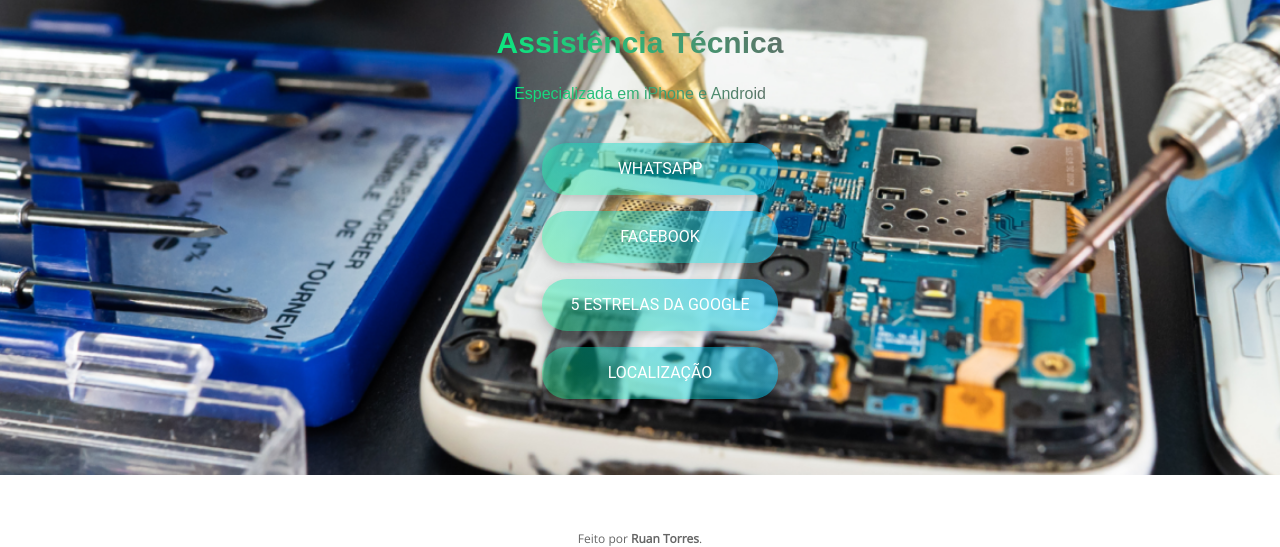
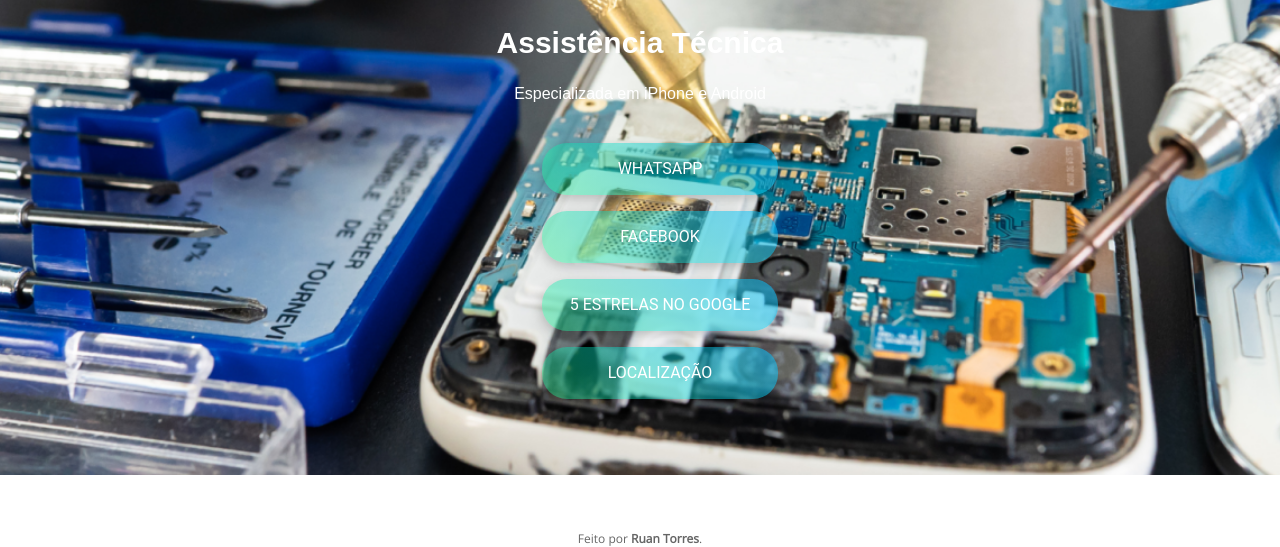
Before and after one commit to RuanTorress/jordaoCell, a plain HTML site: page index.html in a window 1280 px wide. Shown: the part 333-880 px from the top of the page. Drawn offline with nearby package versions, Linux system fonts and the light colour scheme.

Commit message:
Mensagem explicativa sobre as mudanças

```diff
--- a/index.html
+++ b/index.html
@@ -34,9 +34,8 @@
       <ul>
 
         <li><a href="https://wa.me/5562992917850" target="_blank" title="Chamar no WhatsApp">WhatsApp</a></li>
-
-        <li><a href="https://www.facebook.com/JordaoCell/" target="_blank" title="Facbook">Facebook</a></li>
-        <li><a href="https://g.co/kgs/hUYfkG7" target="_blank" title="Avaliação da Google">5 Estrelas da Google</a></li>
+        <li><a href="https://www.facebook.com/search/top?q=jord%C3%A3o%20cell" target="_blank" title="Facbook">Facebook</a></li>
+        <li><a href="https://g.co/kgs/hUYfkG7" target="_blank" title="Avaliação da Google">5 Estrelas no Google</a></li>
         <li><a href="https://www.google.com/maps/dir/-16.8270053,-49.2942932/-16.6809241,-49.2798615/@-16.7538155,-49.3544577,12z/data=!3m1!4b1!4m4!4m3!1m1!4e1!1m0?entry=ttu&g_ep=EgoyMDI0MTEyNC4xIKXMDSoASAFQAw%3D%3D" target="_blank">Localização</a></li>
 
       </ul>
--- a/style.css
+++ b/style.css
@@ -53,22 +53,14 @@ h1 {
   font-family: 'Itars', 'Love', sans-serif;
   font-size: 30px;
   line-height: 1.4;
-  color: transparent; /* Torna o texto transparente */
-  background: linear-gradient(45deg, #05f283, #666666); /* Gradiente de cores */
-  -webkit-background-clip: text; /* Aplica o gradiente ao texto */
-  background-clip: text; /* Para suportar navegadores mais novos */
-  font-style: normal;
+  color: #ffffff;
 }
 
 header p {
   font-family: 'Itars', 'Love', sans-serif;
   font-size: 16px;
   opacity: 1; /* Aumenta a opacidade para 1 (totalmente visível) */
-  color: #05f283; /* Cor mais escura para contraste */
-  color: transparent; /* Torna o texto transparente */
-  background: linear-gradient(45deg, #05f283, #666666); /* Gradiente de cores */
-  -webkit-background-clip: text; /* Aplica o gradiente ao texto */
-  background-clip: text; /* Para suportar navegadores mais novos */
+  color: #ffffff;
 }
 
 
```
